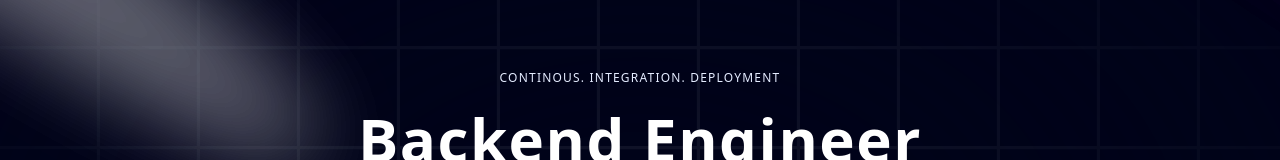
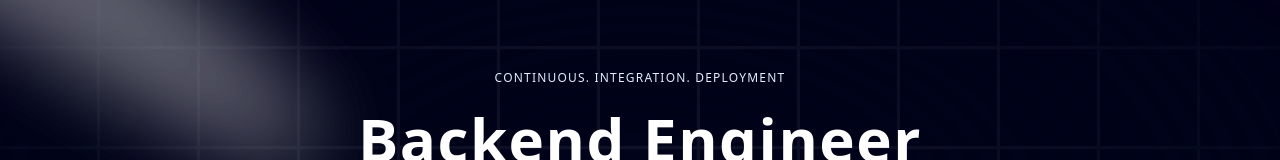
Before and after one commit to iraelie251006/showcase, a Next.js app: page / in a window 1280 px wide. Shown: the part 154-314 px from the top of the page. Built offline with nearby package versions, Linux system fonts and the light colour scheme.

Commit message:
Fix typo in Hero component heading

```diff
--- a/components/Hero.tsx
+++ b/components/Hero.tsx
@@ -25,7 +25,7 @@ const Hero = () => {
 
         <div className='flex justify-center relative my-20 z-10'>
             <div className='max-w-[89vw] md:max-w-2xl lg:max-w-[60vw] flex flex-col items-center justify-center'>
-                <h2 className='uppercase tracking-widest text-xs text-center text-blue-100 max-w-80'>Continous. Integration. Deployment</h2>
+                <h2 className='uppercase tracking-widest text-xs text-center text-blue-100 max-w-80'>Continuous. Integration. Deployment</h2>
 
                 <TextGenerateEffect
                  words='Backend Engineer building production infrastructure on AWS'
```
